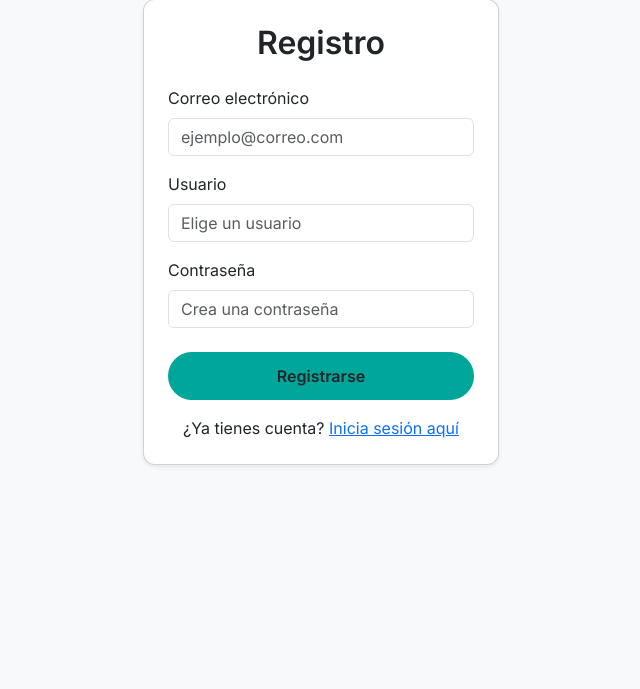
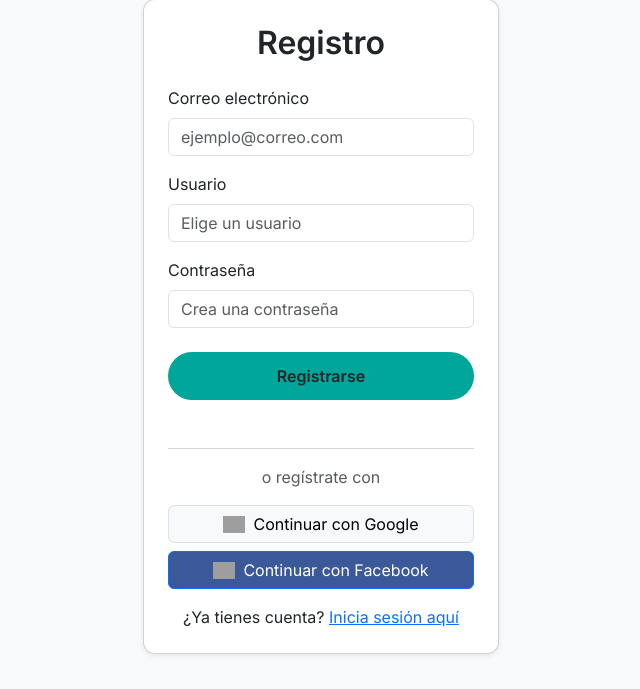
Before and after one commit to micha869/planificador_municipal, a Flask app: page /registro in a window 1280 px wide. Shown: the part 111-800 px from the top of the page, without its empty margins (319-959 px from the left). Run offline with Flask 3, Linux system fonts and the light colour scheme; parts of the project's set-up code (start-up, migrations or seed data) failed here and were passed over; some libraries are stand-ins or nearby versions; grey boxes are pictures that could not be loaded.

Commit message:
Actualización: login y registro con Google y Facebook

```diff
--- a/app.py
+++ b/app.py
@@ -8,22 +8,64 @@ sys.path.append(os.path.join(os.path.dirname(__file__), 'modulos'))
 from generador_plan import generar_plan_pdf
 from diagnostico import obtener_diagnostico
 
+from sqlalchemy import create_engine, text
+from dotenv import load_dotenv
+from werkzeug.security import generate_password_hash, check_password_hash
 
+# OAuth2
+from flask_dance.contrib.google import make_google_blueprint, google
+from flask_dance.contrib.facebook import make_facebook_blueprint, facebook
+
+from datetime import timedelta
+
+# ------------------- CONFIG -------------------
+load_dotenv()
 
 app = Flask(__name__)
-app.secret_key = "clave_super_secreta"
+app.secret_key = os.getenv("FLASK_SECRET_KEY", "clave_super_secreta")
+
+# Duración de sesión permanente
+app.permanent_session_lifetime = timedelta(days=30)
 
 UPLOAD_FOLDER = 'static/uploads'
 ALLOWED_EXTENSIONS = {'pdf', 'docx', 'mp4'}
 app.config['UPLOAD_FOLDER'] = UPLOAD_FOLDER
 
-USUARIOS_FILE = "usuarios.json"
-if not os.path.exists(USUARIOS_FILE):
-    with open(USUARIOS_FILE, 'w') as f:
-        json.dump({}, f)
+# ------------------- CONEXIÓN NEON -------------------
+DATABASE_URL = os.getenv("DATABASE_URL") or "postgresql+psycopg2://neondb_owner:npg_mGFOoEDuL96W@ep-snowy-water-adozw9jp-pooler.c-2.us-east-1.aws.neon.tech/neondb?sslmode=require"
+engine = create_engine(DATABASE_URL, echo=True)
 
+# Crear tabla de usuarios si no existe
+with engine.begin() as conn:
+    conn.execute(text("""
+        CREATE TABLE IF NOT EXISTS usuarios (
+            id SERIAL PRIMARY KEY,
+            usuario VARCHAR(100) UNIQUE,
+            contrasena VARCHAR(200),
+            fecha_registro TIMESTAMP DEFAULT NOW()
+        );
+    """))
+
+# ------------------- FUNCIONES -------------------
 def archivo_permitido(filename):
     return '.' in filename and filename.rsplit('.', 1)[1].lower() in ALLOWED_EXTENSIONS
+
+# ------------------- BLUEPRINTS OAuth -------------------
+google_bp = make_google_blueprint(
+    client_id=os.getenv("GOOGLE_CLIENT_ID"),
+    client_secret=os.getenv("GOOGLE_CLIENT_SECRET"),
+    scope=["profile", "email"],
+    redirect_url="/oauth2/google"
+)
+facebook_bp = make_facebook_blueprint(
+    client_id=os.getenv("FACEBOOK_CLIENT_ID"),
+    client_secret=os.getenv("FACEBOOK_CLIENT_SECRET"),
+    scope=["email"],
+    redirect_url="/oauth2/facebook"
+)
+
+app.register_blueprint(google_bp, url_prefix="/login")
+app.register_blueprint(facebook_bp, url_prefix="/login")
 
 # ------------------- RUTAS -------------------
 
@@ -37,41 +79,82 @@ def logout():
     flash("Sesión cerrada correctamente.")
     return redirect(url_for('index'))
 
+# ---------- Registro tradicional ----------
 @app.route('/registro', methods=['GET', 'POST'])
 def registro():
     if request.method == 'POST':
         usuario = request.form['usuario']
-        contrasena = request.form['contrasena']
-        with open(USUARIOS_FILE, 'r+') as file:
+        contrasena = generate_password_hash(request.form['contrasena'])
+        with engine.begin() as conn:
             try:
-                usuarios = json.load(file)
-            except json.JSONDecodeError:
-                usuarios = {}
-            if usuario in usuarios:
-                flash('Usuario ya registrado')
-            else:
-                usuarios[usuario] = contrasena
-                file.seek(0)
-                json.dump(usuarios, file)
-                file.truncate()
+                conn.execute(text("""
+                    INSERT INTO usuarios (usuario, contrasena) VALUES (:usuario, :contrasena)
+                """), {"usuario": usuario, "contrasena": contrasena})
                 flash('Registro exitoso')
                 return redirect(url_for('login'))
+            except:
+                flash('Usuario ya registrado')
     return render_template('registro.html')
 
+# ---------- Login tradicional ----------
 @app.route('/login', methods=['GET', 'POST'])
 def login():
     if request.method == 'POST':
         usuario = request.form['usuario']
         contrasena = request.form['contrasena']
-        with open(USUARIOS_FILE) as file:
-            usuarios = json.load(file)
-            if usuario in usuarios and usuarios[usuario] == contrasena:
-                session['usuario'] = usuario
+        with engine.connect() as conn:
+            result = conn.execute(text("SELECT * FROM usuarios WHERE usuario=:usuario"), {"usuario": usuario}).fetchone()
+            if result and check_password_hash(result['contrasena'], contrasena):
+                session.permanent = True        # <-- sesión permanente
+                session['usuario'] = result['usuario']
                 return redirect(url_for('dashboard'))
             else:
                 flash('Credenciales incorrectas')
     return render_template('login.html')
 
+# ---------- Login con Google ----------
+@app.route("/login/google")
+def login_google():
+    if not google.authorized:
+        return redirect(url_for("google.login"))
+    resp = google.get("/oauth2/v2/userinfo")
+    if resp.ok:
+        info = resp.json()
+        usuario = info["email"]
+        with engine.begin() as conn:
+            conn.execute(text("""
+                INSERT INTO usuarios (usuario, contrasena)
+                VALUES (:usuario, '')
+                ON CONFLICT (usuario) DO NOTHING
+            """), {"usuario": usuario})
+        session.permanent = True            # <-- sesión permanente
+        session['usuario'] = usuario
+        return redirect(url_for("dashboard"))
+    flash("No se pudo iniciar sesión con Google")
+    return redirect(url_for("login"))
+
+# ---------- Login con Facebook ----------
+@app.route("/login/facebook")
+def login_facebook():
+    if not facebook.authorized:
+        return redirect(url_for("facebook.login"))
+    resp = facebook.get("/me?fields=id,name,email")
+    if resp.ok:
+        info = resp.json()
+        usuario = info.get("email", info["id"])
+        with engine.begin() as conn:
+            conn.execute(text("""
+                INSERT INTO usuarios (usuario, contrasena)
+                VALUES (:usuario, '')
+                ON CONFLICT (usuario) DO NOTHING
+            """), {"usuario": usuario})
+        session.permanent = True            # <-- sesión permanente
+        session['usuario'] = usuario
+        return redirect(url_for("dashboard"))
+    flash("No se pudo iniciar sesión con Facebook")
+    return redirect(url_for("login"))
+
+# ---------- Dashboard ----------
 @app.route('/dashboard')
 def dashboard():
     if 'usuario' not in session:
@@ -88,6 +171,7 @@ def dashboard():
 
     return render_template('dashboard.html', autorizado=autorizado)
 
+# ---------- Diagnóstico ----------
 @app.route('/diagnostico', methods=['GET', 'POST'])
 def diagnostico():
     resultado = None
@@ -96,12 +180,17 @@ def diagnostico():
     if os.path.exists(ruta):
         with open(ruta, 'r', encoding='utf-8') as f:
             datos = json.load(f)
-            # OJO: datos debe tener estructura esperada, si no puede fallar
             municipios = [{"clave": clave, "nombre": info["municipio"]} for clave, info in datos.items()]
     if request.method == 'POST':
         clave = request.form['municipio']
         resultado = obtener_diagnostico(clave)
     return render_template('diagnostico.html', municipios=municipios, resultado=resultado)
+
+# ---------- Funciones auxiliares y resto de rutas ----------
+def _descargar_archivo(nombre, as_attachment=True):
+    return send_from_directory('data', nombre, as_attachment=as_attachment)
+
+# Puedes agregar aquí tus rutas de arbol, marco-logico, cursos, etc., igual que en tu código original
 
 @app.route('/arbol')
 def arbol():
@@ -118,6 +207,7 @@ def arbol_marco():
 @app.route('/cursos')
 def cursos():
     return render_template('cursos.html')
+
 @app.route('/curso_marco_logico')
 def curso_marco_logico():
     modulos = [
@@ -276,8 +366,7 @@ def evaluacion_desempeno():
 def marco_juridico():
     return render_template("marco_juridico.html")
 
-
-
+# ------------------- MAIN -------------------
 if __name__ == '__main__':
     port = int(os.environ.get('PORT', 5000))
     app.run(host='0.0.0.0', port=port)
--- a/templates/registro.html
+++ b/templates/registro.html
@@ -7,6 +7,7 @@
     <div class="card card-custom p-4 shadow-sm">
       <h2 class="mb-4 text-center">Registro</h2>
 
+      <!-- Formulario tradicional -->
       <form method="POST" novalidate>
         <div class="mb-3">
           <label for="correo" class="form-label">Correo electrónico</label>
@@ -24,6 +25,25 @@
         <button type="submit" class="btn btn-primary-custom w-100 mb-3">Registrarse</button>
       </form>
 
+      <!-- Separador visual -->
+      <div class="text-center my-3 text-muted">
+        <hr>
+        <span class="bg-white px-2">o regístrate con</span>
+      </div>
+
+      <!-- Botones de registro social -->
+      <div class="d-grid gap-2 mb-3">
+        <a href="{{ url_for('google.login') }}" class="btn btn-light border d-flex align-items-center justify-content-center">
+          <img src="https://www.svgrepo.com/show/475656/google-color.svg" alt="Google" width="22" class="me-2">
+          Continuar con Google
+        </a>
+
+        <a href="{{ url_for('facebook.login') }}" class="btn btn-primary d-flex align-items-center justify-content-center" style="background-color:#3b5998;">
+          <img src="https://www.svgrepo.com/show/475647/facebook-color.svg" alt="Facebook" width="22" class="me-2">
+          Continuar con Facebook
+        </a>
+      </div>
+
       <div class="text-center">
         ¿Ya tienes cuenta? <a href="{{ url_for('login') }}">Inicia sesión aquí</a>
       </div>
```
Also changed, not shown: templates/login.html (+20 -0 lines), 1 other file.
